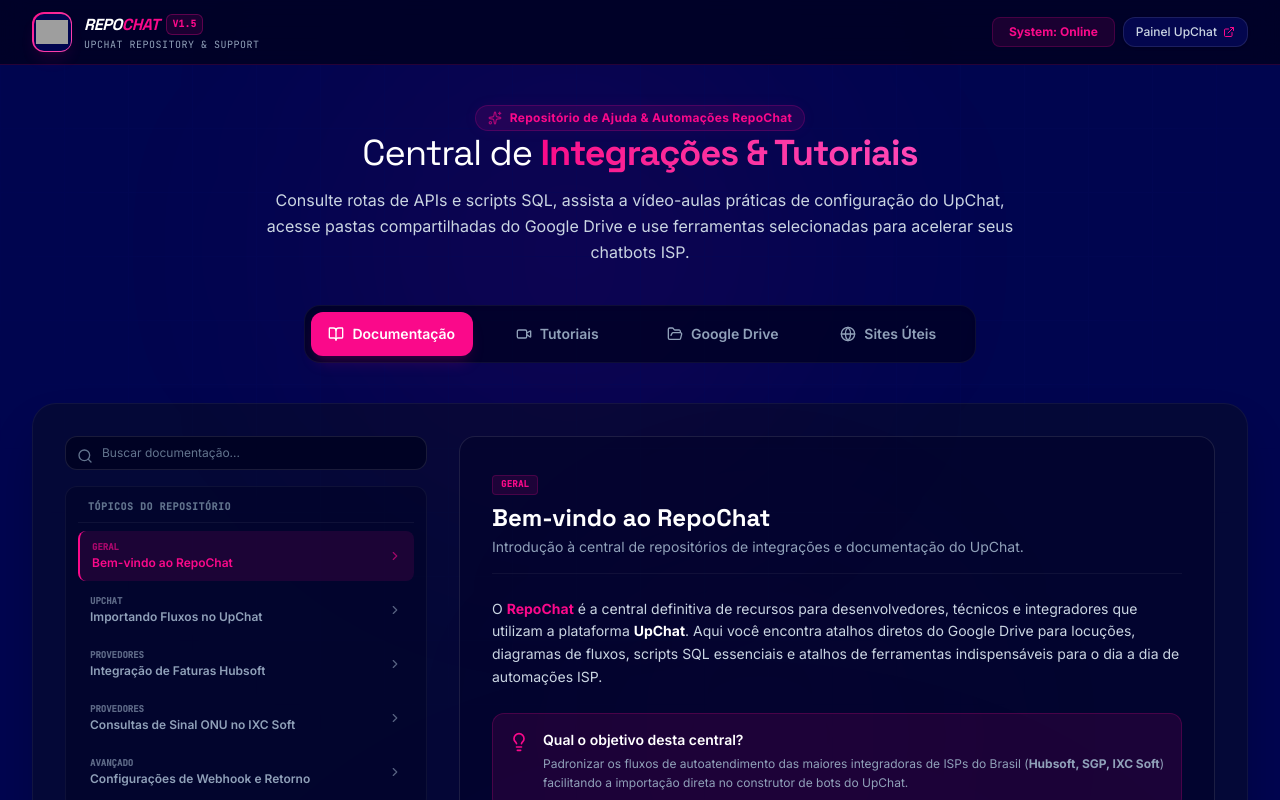
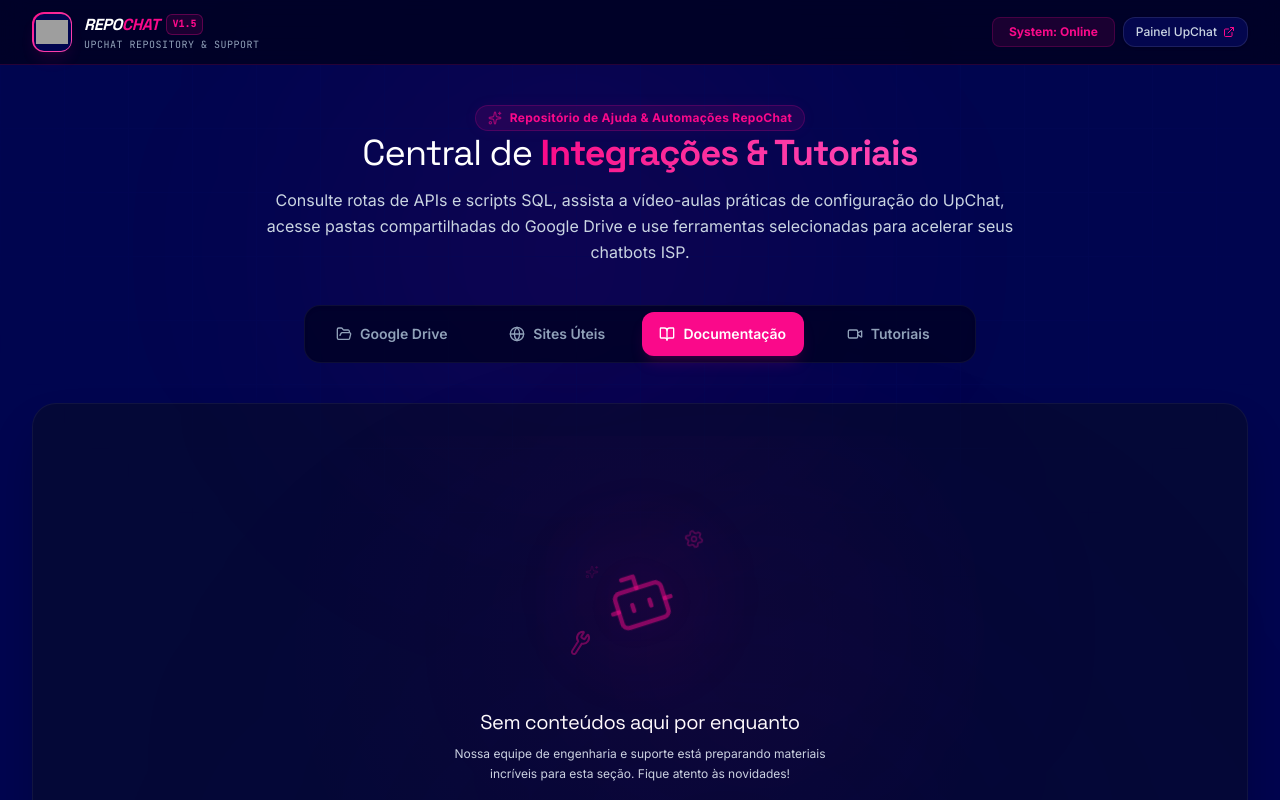
Before and after one commit to willianszarnik-boop/RepoChat, a React (Vite) app: page / in a window 1280 px wide. Both pictures are taken after a click on the button "Documentação". Shown: the top 800 px of the page. Built offline with nearby package versions, Linux system fonts and the light colour scheme; grey boxes are pictures that could not be loaded.

Commit message:
feat: update drive folders and add empty state
- Update Drive folder URLs to production links
- Implement migration logic for saved Drive folders
- Add EmptyState component and set Drive as default tab
- Remove GitHub Pages deployment configuration

```diff
--- a/package.json
+++ b/package.json
@@ -7,7 +7,6 @@
     "dev": "vite --port=3000 --host=0.0.0.0",
     "build": "vite build",
     "preview": "vite preview",
-    "deploy": "gh-pages -d dist",
     "clean": "rm -rf dist server.js",
     "lint": "tsc --noEmit"
   },
@@ -31,7 +30,6 @@
     "tsx": "^4.21.0",
     "typescript": "~5.8.2",
     "vite": "^6.2.3",
-    "@types/express": "^4.17.21",
-    "gh-pages": "^6.2.0"
+    "@types/express": "^4.17.21"
   }
 }
--- a/src/App.tsx
+++ b/src/App.tsx
@@ -9,6 +9,7 @@
 import DriveFolderList from './components/DriveFolderList';
 import DocumentationSection from './components/DocumentationSection';
 import TutorialsSection from './components/TutorialsSection';
+import EmptyState from './components/EmptyState';
 import {
   FolderOpen,
   Globe,
@@ -38,7 +39,7 @@
 );
 
 export default function App() {
-  const [activeMainTab, setActiveMainTab] = useState<'docs' | 'tutorials' | 'drive' | 'sites'>('docs');
+  const [activeMainTab, setActiveMainTab] = useState<'docs' | 'tutorials' | 'drive' | 'sites'>('drive');
 
   // State for dynamic additions with LocalStorage persistence
   const [sites, setSites] = useState<UsefulSite[]>([]);
@@ -55,7 +56,17 @@
 
     const savedFolders = localStorage.getItem('mothership_folders');
     if (savedFolders) {
-      setFolders(JSON.parse(savedFolders));
+      const parsed: DriveFolder[] = JSON.parse(savedFolders);
+      // Migrate preset URLs to latest official ones
+      const updated = parsed.map(folder => {
+        const matchingPreset = PRESET_DRIVE_FOLDERS.find(p => p.id === folder.id);
+        if (matchingPreset) {
+          return { ...folder, url: matchingPreset.url };
+        }
+        return folder;
+      });
+      setFolders(updated);
+      localStorage.setItem('mothership_folders', JSON.stringify(updated));
     } else {
       setFolders(PRESET_DRIVE_FOLDERS);
     }
@@ -154,6 +165,32 @@
         {/* Tab Switcher - Centered Visual Buttons with UpChat Brand Pink Styling */}
         <div className="flex flex-wrap sm:flex-nowrap justify-center p-1.5 bg-[#000224]/80 border border-white/5 rounded-2xl max-w-2xl mx-auto shadow-inner gap-1">
           <button
+            id="btn-main-tab-drive"
+            onClick={() => setActiveMainTab('drive')}
+            className={`flex-1 flex items-center justify-center gap-2 py-3 px-4 rounded-xl text-xs sm:text-sm font-semibold transition-all cursor-pointer ${
+              activeMainTab === 'drive'
+                ? 'bg-brand-pink text-white shadow-lg shadow-brand-pink/15 font-bold'
+                : 'text-slate-400 hover:text-white hover:bg-white/5'
+            }`}
+          >
+            <FolderOpen className="w-4 h-4 shrink-0" />
+            <span>Google Drive</span>
+          </button>
+
+          <button
+            id="btn-main-tab-sites"
+            onClick={() => setActiveMainTab('sites')}
+            className={`flex-1 flex items-center justify-center gap-2 py-3 px-4 rounded-xl text-xs sm:text-sm font-semibold transition-all cursor-pointer ${
+              activeMainTab === 'sites'
+                ? 'bg-brand-pink text-white shadow-lg shadow-brand-pink/15 font-bold'
+                : 'text-slate-400 hover:text-white hover:bg-white/5'
+            }`}
+          >
+            <Globe className="w-4 h-4 shrink-0" />
+            <span>Sites Úteis</span>
+          </button>
+
+          <button
             id="btn-main-tab-docs"
             onClick={() => setActiveMainTab('docs')}
             className={`flex-1 flex items-center justify-center gap-2 py-3 px-4 rounded-xl text-xs sm:text-sm font-semibold transition-all cursor-pointer ${
@@ -178,32 +215,6 @@
             <Video className="w-4 h-4 shrink-0" />
             <span>Tutoriais</span>
           </button>
-
-          <button
-            id="btn-main-tab-drive"
-            onClick={() => setActiveMainTab('drive')}
-            className={`flex-1 flex items-center justify-center gap-2 py-3 px-4 rounded-xl text-xs sm:text-sm font-semibold transition-all cursor-pointer ${
-              activeMainTab === 'drive'
-                ? 'bg-brand-pink text-white shadow-lg shadow-brand-pink/15 font-bold'
-                : 'text-slate-400 hover:text-white hover:bg-white/5'
-            }`}
-          >
-            <FolderOpen className="w-4 h-4 shrink-0" />
-            <span>Google Drive</span>
-          </button>
-
-          <button
-            id="btn-main-tab-sites"
-            onClick={() => setActiveMainTab('sites')}
-            className={`flex-1 flex items-center justify-center gap-2 py-3 px-4 rounded-xl text-xs sm:text-sm font-semibold transition-all cursor-pointer ${
-              activeMainTab === 'sites'
-                ? 'bg-brand-pink text-white shadow-lg shadow-brand-pink/15 font-bold'
-                : 'text-slate-400 hover:text-white hover:bg-white/5'
-            }`}
-          >
-            <Globe className="w-4 h-4 shrink-0" />
-            <span>Sites Úteis</span>
-          </button>
         </div>
 
         {/* Selected Tab Content Container */}
@@ -217,7 +228,7 @@
                 exit={{ opacity: 0, y: -10 }}
                 transition={{ duration: 0.2 }}
               >
-                <DocumentationSection />
+                <EmptyState />
               </motion.div>
             )}
 
@@ -229,7 +240,7 @@
                 exit={{ opacity: 0, y: -10 }}
                 transition={{ duration: 0.2 }}
               >
-                <TutorialsSection />
+                <EmptyState />
               </motion.div>
             )}
 
--- /dev/null
+++ b/src/components/EmptyState.tsx
@@ -0,0 +1,89 @@
+import React from 'react';
+import { Bot, Wrench, Settings, Sparkles } from 'lucide-react';
+import { motion } from 'motion/react';
+
+export default function EmptyState() {
+  return (
+    <div className="flex flex-col items-center justify-center py-20 px-4 text-center select-none animate-fade-in relative overflow-hidden" id="empty-state-container">
+      {/* Background glow effects */}
+      <div className="absolute inset-0 bg-[radial-gradient(circle_at_center,rgba(250,9,138,0.03)_0%,transparent_60%)] pointer-events-none" id="empty-state-glow" />
+
+      {/* Disassembled Robot Illustration */}
+      <div className="relative mb-8 flex items-center justify-center h-40 w-40" id="empty-state-robot-wrapper">
+        {/* Soft pulsing halo */}
+        <div className="absolute inset-0 bg-brand-pink/5 rounded-full blur-2xl animate-pulse" id="empty-state-halo" />
+
+        {/* Robot Head (Rotated & Tilted) */}
+        <motion.div
+          id="empty-state-robot-head"
+          className="absolute text-slate-500/80 drop-shadow-[0_0_15px_rgba(250,9,138,0.1)] z-10"
+          initial={{ y: 0, rotate: -15 }}
+          animate={{
+            y: [-4, 4, -4],
+            rotate: [-12, -18, -12]
+          }}
+          transition={{
+            duration: 6,
+            repeat: Infinity,
+            ease: "easeInOut"
+          }}
+        >
+          <Bot size={72} strokeWidth={1.5} className="text-brand-pink/50" />
+        </motion.div>
+
+        {/* Separated Antenna/Screws/Gears (Floating) */}
+        <motion.div
+          id="empty-state-settings-gear"
+          className="absolute top-4 right-4 text-slate-600"
+          animate={{
+            y: [4, -4, 4],
+            rotate: [0, 15, 0]
+          }}
+          transition={{
+            duration: 4,
+            repeat: Infinity,
+            ease: "easeInOut",
+            delay: 1
+          }}
+        >
+          <Settings size={20} className="text-brand-pink/30 animate-spin" style={{ animationDuration: '10s' }} />
+        </motion.div>
+
+        <motion.div
+          id="empty-state-wrench"
+          className="absolute bottom-6 left-2 text-slate-600"
+          animate={{
+            y: [-3, 3, -3],
+            rotate: [15, -15, 15]
+          }}
+          transition={{
+            duration: 5,
+            repeat: Infinity,
+            ease: "easeInOut",
+            delay: 0.5
+          }}
+        >
+          <Wrench size={24} className="text-brand-pink/40" />
+        </motion.div>
+
+        {/* Floating Sparks */}
+        <motion.div
+          id="empty-state-sparks"
+          className="absolute top-12 left-6 text-brand-pink/40"
+          animate={{ opacity: [0.2, 1, 0.2], scale: [0.8, 1.2, 0.8] }}
+          transition={{ duration: 3, repeat: Infinity }}
+        >
+          <Sparkles size={16} />
+        </motion.div>
+      </div>
+
+      {/* Message */}
+      <h3 className="font-display font-light text-xl text-white tracking-tight" id="empty-state-title">
+        Sem conteúdos aqui por enquanto
+      </h3>
+      <p className="text-xs text-slate-505 max-w-sm mt-2 leading-relaxed" id="empty-state-description">
+        Nossa equipe de engenharia e suporte está preparando materiais incríveis para esta seção. Fique atento às novidades!
+      </p>
+    </div>
+  );
+}
--- a/src/data/presets.ts
+++ b/src/data/presets.ts
@@ -42,7 +42,7 @@
     id: 'drive-sgp',
     name: 'Fluxo Padrão: SGP',
     description: 'Arquivos de fluxo JSON e diagramas de integração para o sistema de gestão SGP (Financeiro, Suporte Técnico e Autoatendimento comercial).',
-    url: 'https://drive.google.com/drive/folders/1sgp-example',
+    url: 'https://drive.google.com/drive/folders/1_yIstG55h3U6-Hn5YWINeVzOe8W8P69X?usp=drive_link',
     fileCount: 14,
     category: 'SGP',
   },
@@ -50,7 +50,7 @@
     id: 'drive-hubsoft',
     name: 'Fluxo Padrão: HUBSOFT',
     description: 'Templates JSON prontos e manuais para integração da API financeira e técnica do Hubsoft no painel UpChat.',
-    url: 'https://drive.google.com/drive/folders/1hubsoft-example',
+    url: 'https://drive.google.com/drive/folders/1_seXEr0jLE7taU3rjGdY0_00ATfRbzaR?usp=drive_link',
     fileCount: 16,
     category: 'HUBSOFT',
   },
@@ -58,7 +58,7 @@
     id: 'drive-ixc',
     name: 'Fluxo Padrão: IXC',
     description: 'Diagramas de integração e scripts prontos para sincronização automática de ordens de serviço e faturas com o IXC Soft.',
-    url: 'https://drive.google.com/drive/folders/1ixc-example',
+    url: 'https://drive.google.com/drive/folders/11FN3-GlnsjR5KN7w4y8R9cd8b6uzW56h?usp=drive_link',
     fileCount: 18,
     category: 'IXC',
   },
@@ -66,7 +66,7 @@
     id: 'drive-hubsoft-11',
     name: 'Fluxo Padrão: HUBSOFT 1.1',
     description: 'Versão atualizada (1.1) dos fluxogramas e webhooks para integração com a API RESTful avançada do Hubsoft.',
-    url: 'https://drive.google.com/drive/folders/1hubsoft11-example',
+    url: 'https://drive.google.com/drive/folders/1J_KD3CKjFfek7w0fmYED1yxRJGT71MWh?usp=drive_link',
     fileCount: 12,
     category: 'HUBSOFT 1.1',
   },
@@ -74,7 +74,7 @@
     id: 'drive-voalle',
     name: 'Fluxo Padrão: Voalle',
     description: 'Modelos de fluxos e credenciais para integração nativa com o ERP Voalle (Sychronis), otimizando o autoatendimento ISP.',
-    url: 'https://drive.google.com/drive/folders/1voalle-example',
+    url: 'https://drive.google.com/drive/folders/1O5URIPlKf0CYZiO-b2hdl-Xx2OUDKXHv?usp=drive_link',
     fileCount: 10,
     category: 'Voalle',
   },
@@ -82,7 +82,7 @@
     id: 'drive-mksolutions',
     name: 'Fluxo Padrão: MK Solutions',
     description: 'Pasta com esquemas de webhooks, scripts de teste de conexão PPPoE e fluxos direcionados ao MK Solutions.',
-    url: 'https://drive.google.com/drive/folders/1mksolutions-example',
+    url: 'https://drive.google.com/drive/folders/1pdk9aSK91kL8DGs3iBBA8oUgBTNROZLl?usp=drive_link',
     fileCount: 11,
     category: 'MK Solutions',
   },
```
Also changed, not shown: vite.config.ts (+3 -6 lines), 1 other file (tests, documents, lock files or other folders).
